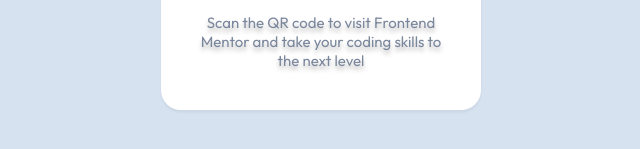
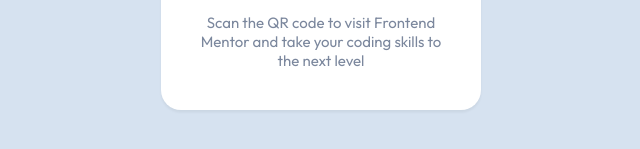
Before and after one commit to Kristina225/My-Frontend-Mentor-Projects, a plain HTML site: page qr-code-component-main/index.html in a window 1280 px wide. Shown: the part 539-688 px from the top of the page, 319-959 px from the left. Drawn offline with Linux system fonts and the light colour scheme.

Commit message:
remove text-shadow to Project No. 1 - QR code component main

```diff
--- a/qr-code-component-main/style.css
+++ b/qr-code-component-main/style.css
@@ -46,6 +46,5 @@
     line-height: 1.9rem;
     margin: 1.6rem 0 2.4rem 0;
     padding: 0 1.6rem 0 1.6rem;
-    text-shadow: 0rem 0.4rem 0.4rem rgba(0, 0, 0, 0.25);
     color: hsl(220, 15%, 55%);
 }
```
